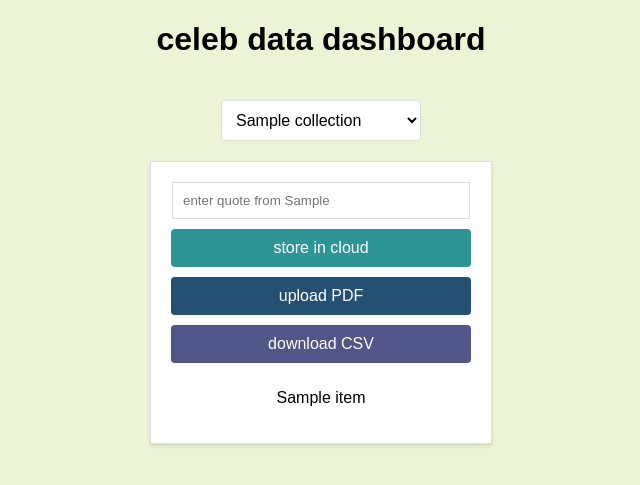
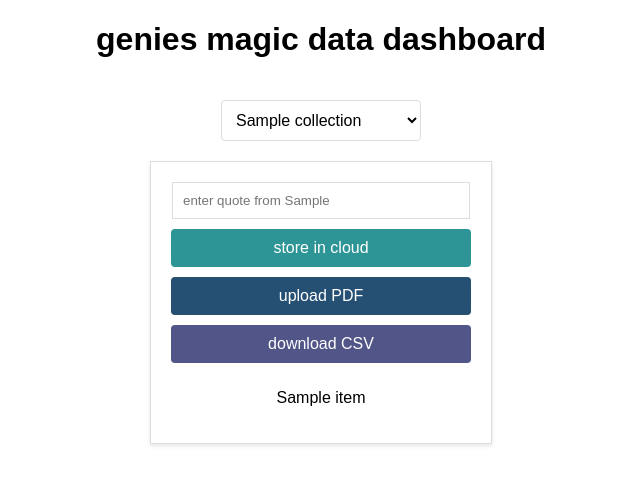
Before and after one commit to TobyFenn/data-dashboard, a Flask app: template pythonProject/templates/index.html in a window 1280 px wide. Shown: the top 485 px of the page, without its empty margins (319-959 px from the left). Run offline with Flask 3, Linux system fonts and the light colour scheme; the template is opened without the code that fills it: most values are stand-ins (such as "Sample title", 1, 10 or a date in 2020).

Commit message:
requirements

```diff
--- /dev/null
+++ b/pythonProject/requirements.txt
@@ -0,0 +1,2 @@
+Flask==3.0.0
+firebase-admin==6.2.0
--- a/pythonProject/static/style.css
+++ b/pythonProject/static/style.css
@@ -3,7 +3,7 @@ body {
     text-align: center;
     margin: 0;
     padding: 0;
-    background-color: #ECF4D6;
+    background-color: light_gray;
 }
 
 .container {
--- a/pythonProject/templates/index.html
+++ b/pythonProject/templates/index.html
@@ -8,7 +8,7 @@
     <link rel="stylesheet" href="{{ url_for('static', filename='style.css') }}">
 </head>
 <body>
-    <h1>celeb data dashboard</h1>
+    <h1>genies magic data dashboard</h1>
     <div class="container">
         <form method="GET" action="/">
             <select name="collection" onchange="this.form.submit()" class="collection-selector">
@@ -28,6 +28,7 @@
                     <span id="fileLabel"></span>
                 </div>
             </form>
+<!--            <h2>Number of Entries: {{ item_count }}</h2>-->
             <ul>
                 {% for item in items %}
                     <li>{{ item.item }}</li>
```
